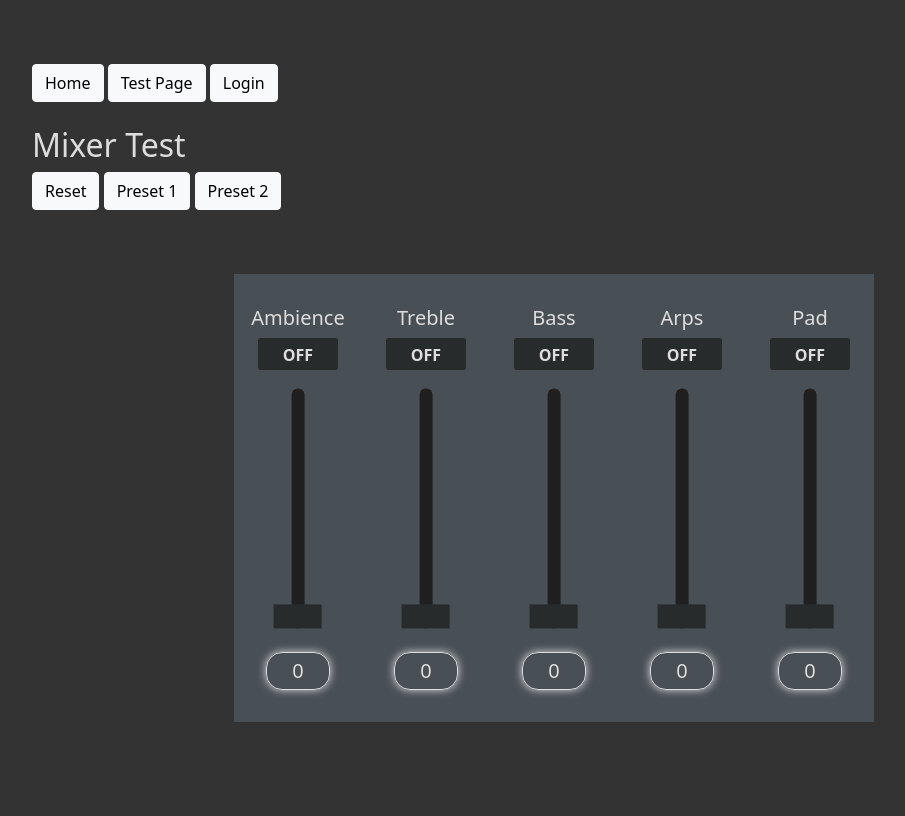
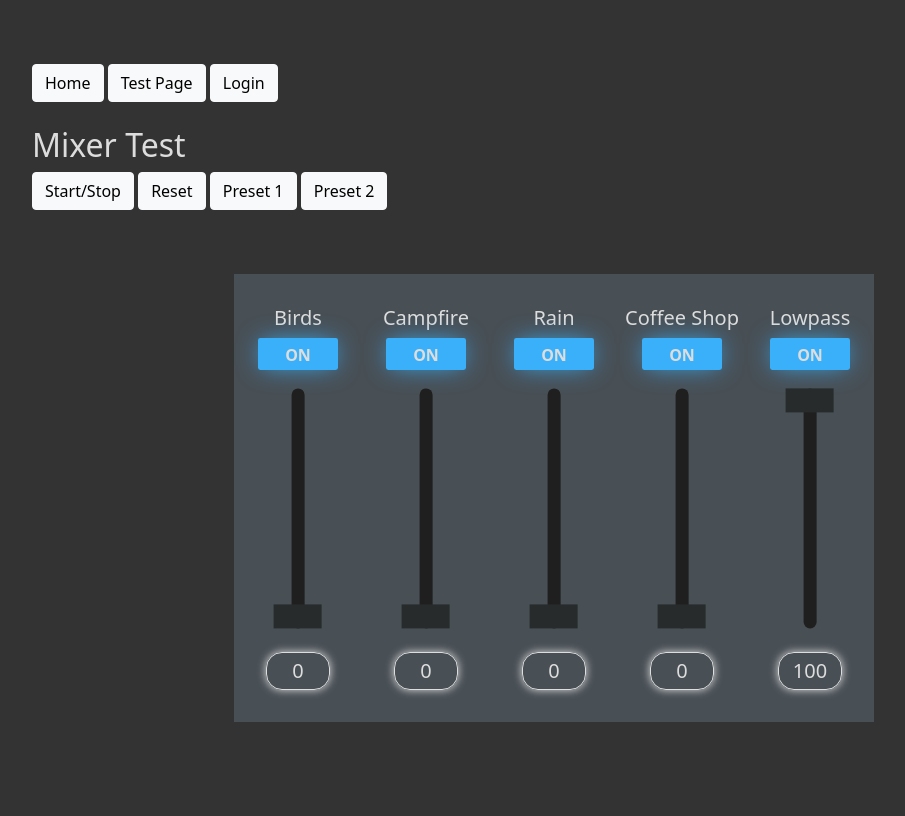
Before and after one commit to timo-w/ambiene, a Django app: page /app/test-page in a window 1280 px wide. Shown: the whole page, without its empty margins (86-991 px from the left). Run offline with Django 4.2, Linux system fonts and the light colour scheme.

Commit message:
combine channel test scripts with mixer test page

```diff
--- /dev/null
+++ b/app/static/assets/scripts/mixer-audio.js
@@ -0,0 +1,210 @@
+console.log("Sanity check from mixer-audio.js.");
+
+context = new (window.AudioContext || window.webkitAudioContext)();
+
+function playSound(buffer, time) {
+    let source = context.createBufferSource();
+    source.buffer = buffer;
+    source.connect(context.destination);
+    source[source.start ? 'start' : 'noteOn'](time);
+}
+
+function loadSounds(obj, soundMap, callback) {
+    let names = [];
+    let paths = [];
+    for (let name in soundMap) {
+        let path = soundMap[name];
+        names.push(name);
+        paths.push(path);
+    }
+    bufferLoader = new BufferLoader(context, paths, function(bufferList) {
+        for (let i=0; i<bufferList.length; i++) {
+            let buffer = bufferList[i];
+            let name = names[i];
+            obj[name] = buffer;
+        }
+        if (callback) {
+            callback();
+        }
+    });
+    bufferLoader.load();
+}
+
+
+function BufferLoader(context, urlList, callback) {
+    this.context = context;
+    this.urlList = urlList;
+    this.onload = callback;
+    this.bufferList = new Array();
+    this.loadCount = 0;
+}
+
+BufferLoader.prototype.loadBuffer = function(url, index) {
+    let request = new XMLHttpRequest();
+    request.open("GET", url, true);
+    request.responseType = "arraybuffer";
+    let loader = this;
+    request.onload = function() {
+        loader.context.decodeAudioData(
+            request.response,
+            function(buffer) {
+            if (!buffer) {
+                alert('error decoding file data: ' + url);
+                return;
+            }
+            loader.bufferList[index] = buffer;
+            if (++loader.loadCount == loader.urlList.length)
+                loader.onload(loader.bufferList);
+            },
+            function(error) {
+                console.error('decodeAudioData error', error);
+            }
+        );
+    }
+    request.onerror = function() {
+        alert('BufferLoader: XHR error');
+    }
+    request.send();
+};
+
+BufferLoader.prototype.load = function() {
+    for (let i=0; i<this.urlList.length; ++i)
+    this.loadBuffer(this.urlList[i], i);
+};
+
+function createSource(buffer) {
+    let source = context.createBufferSource();
+    let gainNode = context.createGain();
+    let filter = context.createBiquadFilter();
+
+    source.buffer = buffer;
+    source.loop = true;
+    source.connect(gainNode);
+    gainNode.connect(filter);
+    filter.connect(context.destination);
+
+    // Initial lowpass value
+    filter.type = 'lowpass';
+    filter.frequency.setTargetAtTime(20000, context.currentTime, 0);
+
+    return {
+        source: source,
+        gainNode: gainNode,
+        filter: filter
+    };
+  }
+
+
+
+let Ambience = function() {
+    loadSounds(this, {
+        birds: birdsFile,
+        fire: fireFile,
+        rain: rainFile,
+        wind: windFile,
+        shop: shopFile,
+    });
+    this.isPlaying = false;
+}
+
+Ambience.prototype.play = function() {
+    // Create sources
+    this.ctlbirds = createSource(this.birds);
+    this.ctlfire = createSource(this.fire);
+    this.ctlwind = createSource(this.wind);
+    this.ctlrain = createSource(this.rain);
+    this.ctlshop = createSource(this.shop);
+    // Set initial gain
+    this.ctlbirds.gainNode.gain.value = 0;
+    this.ctlfire.gainNode.gain.value = 0;
+    this.ctlwind.gainNode.gain.value = 0;
+    this.ctlrain.gainNode.gain.value = 0;
+    this.ctlshop.gainNode.gain.value = 0;
+    // Start playback in a loop
+    let onName = this.ctlbirds.source.start ? 'start' : 'noteOn';
+    this.ctlbirds.source[onName](0);
+    this.ctlfire.source[onName](0);
+    this.ctlwind.source[onName](0);
+    this.ctlrain.source[onName](0);
+    this.ctlshop.source[onName](0);
+};
+
+
+Ambience.prototype.stop = function() {
+    let offName = this.ctlbirds.source.stop ? 'stop' : 'noteOff';
+    this.ctlbirds.source[offName](0);
+    this.ctlfire.source[offName](0);
+    this.ctlrain.source[offName](0);
+    this.ctlwind.source[offName](0);
+    this.ctlshop.source[offName](0);
+};
+
+Ambience.prototype.toggle = function() {
+    this.isPlaying ? this.stop() : this.play();
+    this.isPlaying = !this.isPlaying;
+};
+
+
+Ambience.prototype.setBirds = function(element) {
+ x = parseInt(element.value) / parseInt(element.max);
+	this.ctlbirds.gainNode.gain.value = x;
+};
+Ambience.prototype.setFire = function(element) {
+	let x = parseInt(element.value) / parseInt(element.max);
+	this.ctlfire.gainNode.gain.value = x;
+};
+Ambience.prototype.setWind = function(element) {
+	let x = parseInt(element.value) / parseInt(element.max);
+	this.ctlwind.gainNode.gain.value = x;
+};
+Ambience.prototype.setRain = function(element) {
+	let x = parseInt(element.value) / parseInt(element.max);
+	this.ctlrain.gainNode.gain.value = x;
+};
+Ambience.prototype.setShop = function(element) {
+	let x = parseInt(element.value) / parseInt(element.max);
+	this.ctlshop.gainNode.gain.value = x*10;
+};
+
+Ambience.prototype.setLowpass = function(element) {
+	let x = parseInt(element.value);
+    x = (x * 20000) / 100;
+	this.ctlbirds.filter.frequency.setTargetAtTime(x, context.currentTime, 0);
+    this.ctlfire.filter.frequency.setTargetAtTime(x, context.currentTime, 0);
+    this.ctlrain.filter.frequency.setTargetAtTime(x, context.currentTime, 0);
+    this.ctlwind.filter.frequency.setTargetAtTime(x, context.currentTime, 0);
+    this.ctlshop.filter.frequency.setTargetAtTime(x, context.currentTime, 0);
+};
+
+
+
+
+let UI = function() {
+    loadSounds(this, {
+        button: buttonFile,
+        notch: notchFile,
+    });
+    this.isPlaying = false;
+    this.ctlnotch = createSource(this.notch);
+    this.ctlnotch.gainNode.gain.value = 0.5;
+}
+
+UI.prototype.soundButton = function() {
+	this.ctlbutton = createSource(this.button);
+	this.ctlbutton.gainNode.gain.value = 0.5;
+	this.ctlbutton.source.loop = false;
+	let onName = this.ctlbutton.source.start ? 'start' : 'noteOn';
+	this.ctlbutton.source[onName](0);
+}
+
+UI.prototype.soundNotch = function() {
+    this.ctlnotch = createSource(this.notch);
+    this.ctlnotch.gainNode.gain.value = 0.25;
+    this.ctlnotch.source.loop = false;
+    let onName = this.ctlnotch.source.start ? 'start' : 'noteOn';
+    this.ctlnotch.source[onName](0);
+}
+
+
+let ambienceTrack = new Ambience();
+let uiTrack = new UI();
--- a/app/static/assets/scripts/mixer.js
+++ b/app/static/assets/scripts/mixer.js
@@ -1,37 +1,8 @@
 console.log("Sanity check from mixer.js.");
 
-const ctx = new AudioContext();
 const sliders = document.getElementsByClassName("slider");
 const slider_labels = document.getElementsByClassName("slider-label");
 const slider_toggles = document.getElementsByClassName("slider-toggle");
-
-function fetchAudio(audioFilePath) {
-    return fetch(audioFilePath)
-        .then(response => response.arrayBuffer())
-        .then(data => ctx.decodeAudioData(data));
-}
-
-function playAudio(buffer, gain, duration, shift) {
-    const source = ctx.createBufferSource();
-    source.buffer = buffer;
-    source.detune.value = shift;
-    gainNode = ctx.createGain();
-    gainNode.gain.value = gain;
-    gainNode.connect(ctx.destination);
-    source.connect(gainNode);
-    source.start(ctx.currentTime);
-    source.stop(ctx.currentTime + duration);
-}
-
-function playAudioFile(audioFilePath, gain=0.5, duration=10, shift=0) {
-  fetchAudio(audioFilePath)
-    .then(buffer => {
-        playAudio(buffer, gain, duration, shift);
-    })
-    .catch(error => {
-        console.error('Error playing audio file:', error);
-    });
-}
 
 // Slide volume slider to target
 function slideChannel(channel, label, target) {
@@ -49,7 +20,7 @@ function slideChannel(channel, label, target) {
                 clearInterval(slideInterval);
                 channel.style.backgroundColor = "";
             }
-        }, 10 // <- delay in ms
+        }, 0 // <- delay in ms
     );
 }
 
@@ -59,7 +30,7 @@ $(document).ready(function(){
     // Enable/disable tracks
     $(".channel a").click(function() {
         $(this).toggleClass("active");
-        playAudioFile(buttonAudioFile, 0.5, 0.5, -200);
+        uiTrack.soundButton();
         this.innerHTML = $(this).hasClass("active") ? 'ON' : 'OFF';
     });
 
@@ -68,25 +39,23 @@ $(document).ready(function(){
         sliders.item(i).addEventListener("input", () => {
             slider_labels.item(i).innerHTML = sliders.item(i).value;
             if (sliders.item(i).value % 10 == 0) {
-                playAudioFile(notchAudioFile, 0.3, 0.1, 1600);
+                uiTrack.soundNotch();
             }
         });
     };
 
     // Reset mixer
     $("#mixer-reset").click(function() {
-        playAudioFile(buttonAudioFile, 0.5, 0.5, -200);
+        uiTrack.soundButton();
         for (let i=0; i<sliders.length; i++) {
             slideChannel(sliders.item(i), slider_labels.item(i), 0);
             $(slider_toggles.item(i)).removeClass("active").text('OFF');
         }
-
-
     });
 
     // Set mixer to preset values
     $("#mixer-preset-1").click(function() {
-        playAudioFile(buttonAudioFile, 0.5, 0.5, -200);
+        uiTrack.soundButton();
         slideChannel(sliders.item(0), slider_labels.item(0), 0);
         $(slider_toggles.item(0)).removeClass("active").text('OFF');
         slideChannel(sliders.item(1), slider_labels.item(1), 100);
@@ -99,7 +68,7 @@ $(document).ready(function(){
         $(slider_toggles.item(4)).addClass("active").text('ON');
     });
     $("#mixer-preset-2").click(function() {
-        playAudioFile(buttonAudioFile, 0.5, 0.5, -200);
+        uiTrack.soundButton();
         slideChannel(sliders.item(0), slider_labels.item(0), 75);
         $(slider_toggles.item(0)).addClass("active").text('ON');
         slideChannel(sliders.item(1), slider_labels.item(1), 0);
--- a/app/templates/test-page.html
+++ b/app/templates/test-page.html
@@ -7,13 +7,13 @@ Test Page
 
 {% block head %}
 <link rel="stylesheet" href={% static 'assets/styles/mixer.css' %}>
-<script src="{% static 'assets/scripts/mixer.js' %}"></script>
 {% endblock %}
 
 {% block body %}
 
 <h2>Mixer Test</h2>
 
+<a id="mixer-start" class="btn btn-light" onclick="ambienceTrack.toggle()" >Start/Stop</a>
 <a id="mixer-reset" class="btn btn-light">Reset</a>
 <a id="mixer-preset-1" class="btn btn-light">Preset 1</a>
 <a id="mixer-preset-2" class="btn btn-light">Preset 2</a>
@@ -22,47 +22,54 @@ Test Page
 <div class="mixer">
 
     <section class="channel">
-        <h3>Ambience</h3>
-        <a class="slider-toggle">OFF</a>
-        <input class="slider" value="0" type="range" />
+        <h3>Birds</h3>
+        <a class="slider-toggle active">ON</a>
+        <input class="slider" type="range" min="0" max="100" value="0" oninput="ambienceTrack.setBirds(this)" />
         <p class="slider-label">0</p>
     </section>
 
     <section class="channel">
-        <h3>Treble</h3>
-        <a class="slider-toggle">OFF</a>
-        <input class="slider" value="0" type="range" />
+        <h3>Campfire</h3>
+        <a class="slider-toggle active">ON</a>
+        <input class="slider" type="range" min="0" max="100" value="0" oninput="ambienceTrack.setFire(this)" />
         <p class="slider-label">0</p>
     </section>
 
     <section class="channel">
-        <h3>Bass</h3>
-        <a class="slider-toggle">OFF</a>
-        <input class="slider" value="0" type="range" />
+        <h3>Rain</h3>
+        <a class="slider-toggle active">ON</a>
+        <input class="slider" type="range" min="0" max="100" value="0" oninput="ambienceTrack.setRain(this)" />
         <p class="slider-label">0</p>
     </section>
 
     <section class="channel">
-        <h3>Arps</h3>
-        <a class="slider-toggle">OFF</a>
-        <input class="slider" value="0" type="range" />
+        <h3>Coffee Shop</h3>
+        <a class="slider-toggle active">ON</a>
+        <input class="slider" type="range" min="0" max="100" value="0" oninput="ambienceTrack.setShop(this)" />
         <p class="slider-label">0</p>
     </section>
 
     <section class="channel">
-        <h3>Pad</h3>
-        <a class="slider-toggle">OFF</a>
-        <input class="slider" value="0" type="range" />
-        <p class="slider-label">0</p>
+        <h3>Lowpass</h3>
+        <a class="slider-toggle active">ON</a>
+        <input class="slider" type="range" min="0" max="100" value="100" oninput="ambienceTrack.setLowpass(this)" />
+        <p class="slider-label">100</p>
     </section>
 
 </div>
 
 
 <script>
-    // To pass into audio.js
-    let notchAudioFile = "{% static 'assets/sounds/ui/notch.mp3' %}"
-    let buttonAudioFile = "{% static 'assets/sounds/ui/button.mp3' %}"
+    // To pass into mixer-audio.js
+    let notchFile = "{% static 'assets/sounds/ui/notch.mp3' %}";
+    let buttonFile = "{% static 'assets/sounds/ui/button.mp3' %}";
+    let birdsFile = "{% static 'assets/sounds/ambient/birds.mp3' %}";
+    let fireFile = "{% static 'assets/sounds/ambient/fire.mp3' %}";
+    let rainFile = "{% static 'assets/sounds/ambient/rain.mp3' %}";
+    let windFile = "{% static 'assets/sounds/ambient/wind.mp3' %}";
+    let shopFile = "{% static 'assets/sounds/ambient/shop.mp3' %}";
 </script>
+<script src="{% static 'assets/scripts/mixer-audio.js' %}"></script>
+<script src="{% static 'assets/scripts/mixer.js' %}"></script>
 
 {% endblock %}
```
Also changed, not shown: testing/mixer/mixer-test.html (+38 -42 lines), 1 other file.
